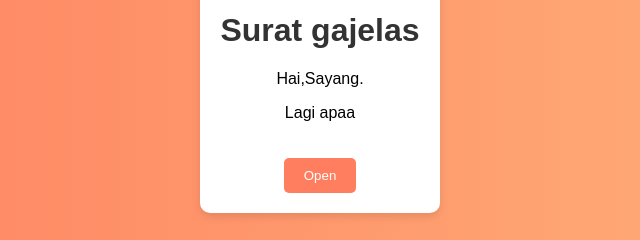
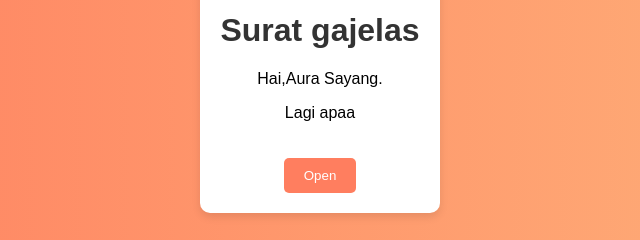
Before and after one commit to urclown/zzz, a plain HTML site: page index.html in a window 1280 px wide. Shown: the part 308-548 px from the top of the page, 320-960 px from the left. Drawn offline with Linux system fonts and the light colour scheme.

Commit message:
Update index.html

```diff
--- a/index.html
+++ b/index.html
@@ -10,7 +10,7 @@
     <div class="container">
         <div class="card">
             <h1>Surat gajelas</h1>
-            <p>Hai,Sayang.</p>
+            <p>Hai,Aura Sayang.</p>
             <p>Lagi apaa</p>
             <button id="revealButton">Open</button>
             <div id="hiddenMessage" class="hidden">
```
